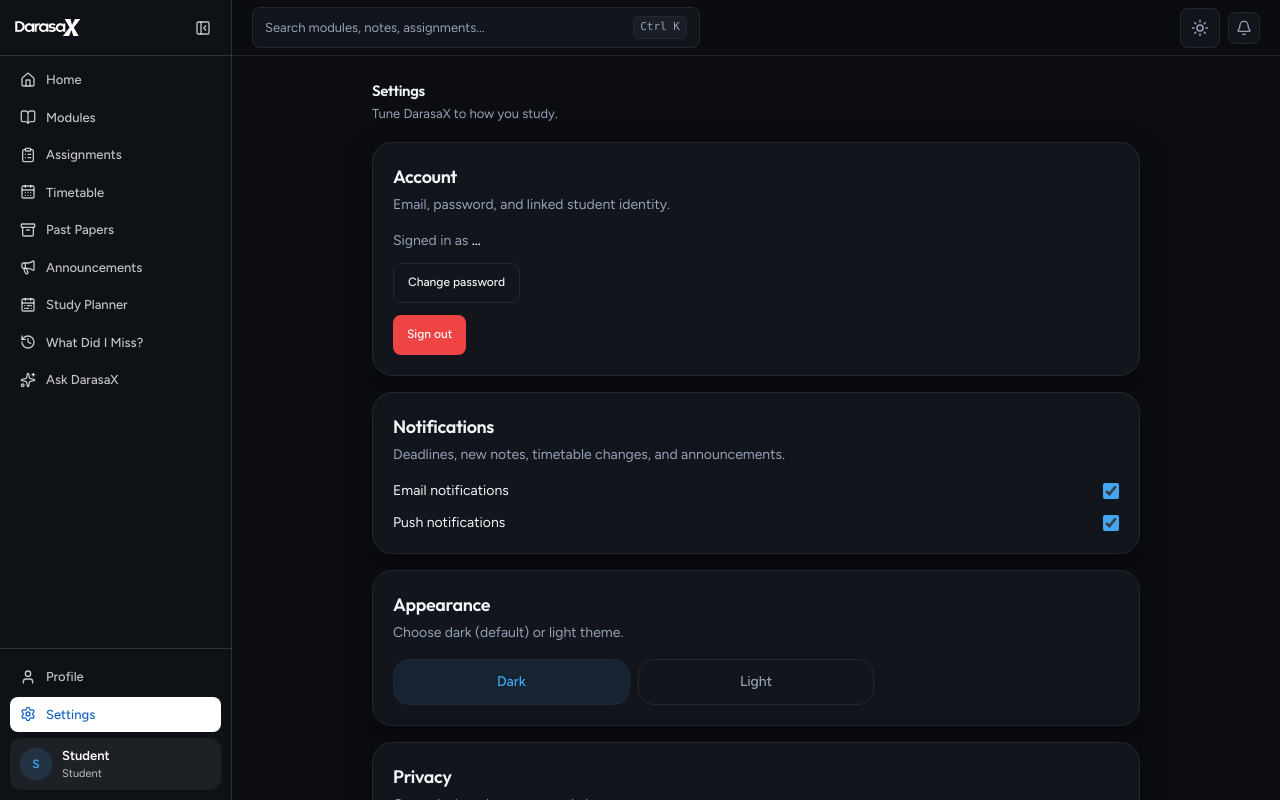
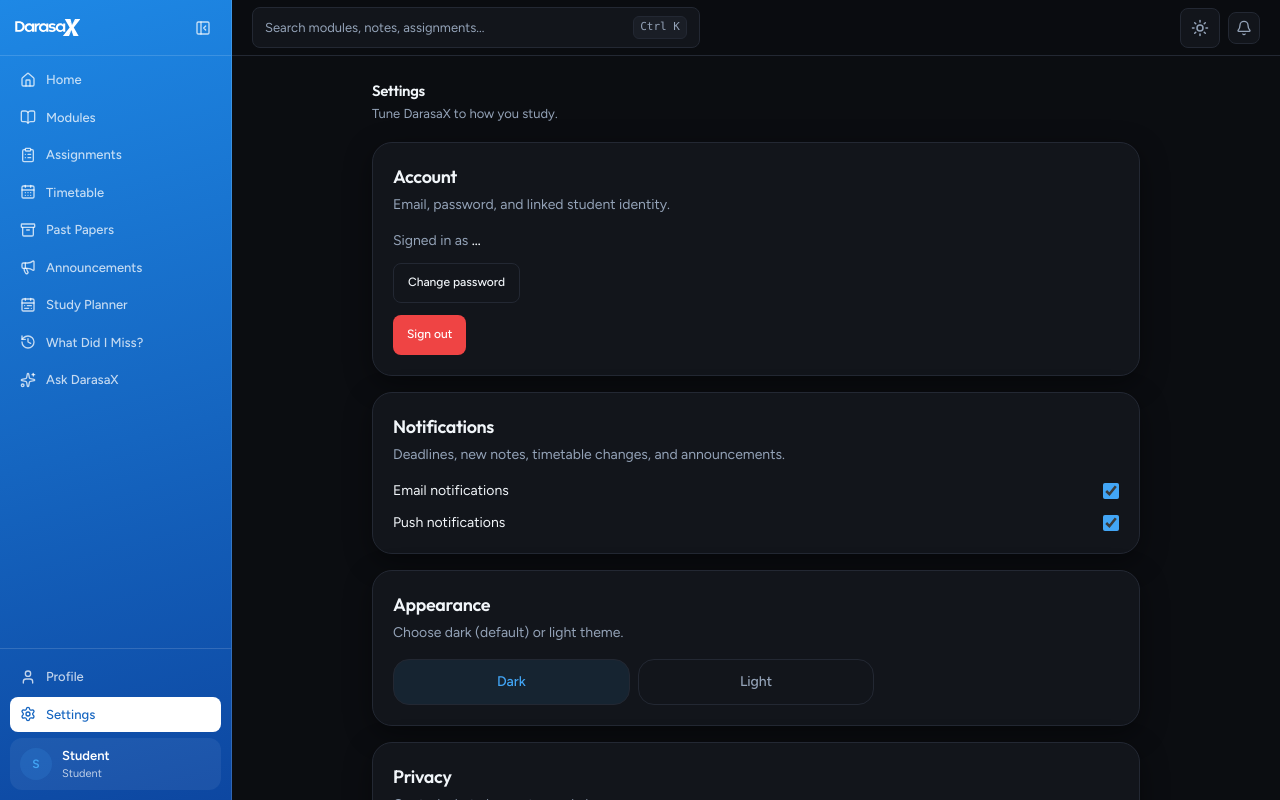
Before and after one commit to epro-tech-create/DarasaX, a Next.js app: page /settings in a window 1280 px wide. Shown: the top 800 px of the page. Built offline with nearby package versions, Linux system fonts and the light colour scheme; no server answers.

Commit message:
Use a consistent blue gradient sidebar in both themes

```diff
--- a/src/app/globals.css
+++ b/src/app/globals.css
@@ -378,7 +378,7 @@
 
 /* Scoped palette for the student sidebar; content keeps its own theme tokens. */
 .student-sidebar {
-  background-color: #1565c0;
+  background: linear-gradient(165deg, #1e88e5 0%, #1565c0 55%, #0d47a1 100%);
   color: #ffffff;
   --border: rgb(255 255 255 / 0.14);
   --muted: rgb(255 255 255 / 0.1);
@@ -390,7 +390,3 @@
   outline: 2px solid rgb(255 255 255 / 0.85);
   outline-offset: 2px;
 }
-
-.dark .student-sidebar {
-  background-color: #0e1116;
-}
--- a/src/components/layout/app-sidebar.tsx
+++ b/src/components/layout/app-sidebar.tsx
@@ -21,7 +21,6 @@
 import { Logo } from "@/components/brand/logo";
 import { UserAvatar } from "@/components/ui/user-avatar";
 import { ThemeToggle } from "@/components/ui/theme-toggle";
-import { useTheme } from "@/components/providers/theme-provider";
 import { useStudentProfile } from "@/components/providers/student-profile-provider";
 import { useNotifications } from "@/lib/notifications-store";
 import { cn } from "@/lib/utils";
@@ -45,7 +44,6 @@
 ];
 
 export function AppSidebar() {
-  const { resolvedTheme } = useTheme();
   const pathname = usePathname();
   const { profile, avatarUrl } = useStudentProfile();
   const displayName = profile?.full_name?.trim() || "Student";
@@ -56,7 +54,7 @@
 
   return (
     <aside
-      style={{ backgroundColor: resolvedTheme === "dark" ? "#0e1116" : "#1565c0", color: "#ffffff" }}
+      style={{ background: "linear-gradient(165deg, #1e88e5 0%, #1565c0 55%, #0d47a1 100%)", color: "#ffffff" }}
       className={cn(
         "student-sidebar sticky top-0 hidden h-screen shrink-0 flex-col border-r border-border text-white transition-[width,background-color] duration-300 motion-reduce:transition-none lg:flex",
         collapsed ? "w-[76px]" : "w-[232px]",
```
